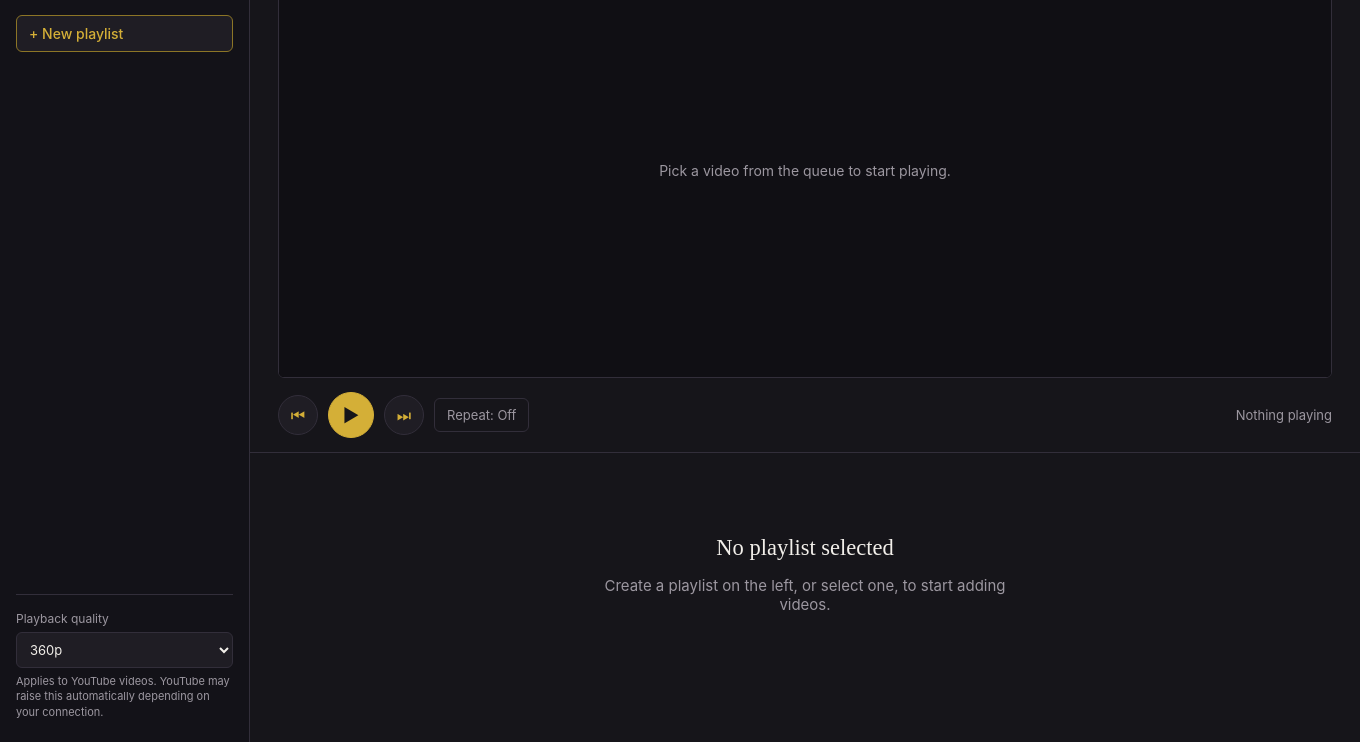
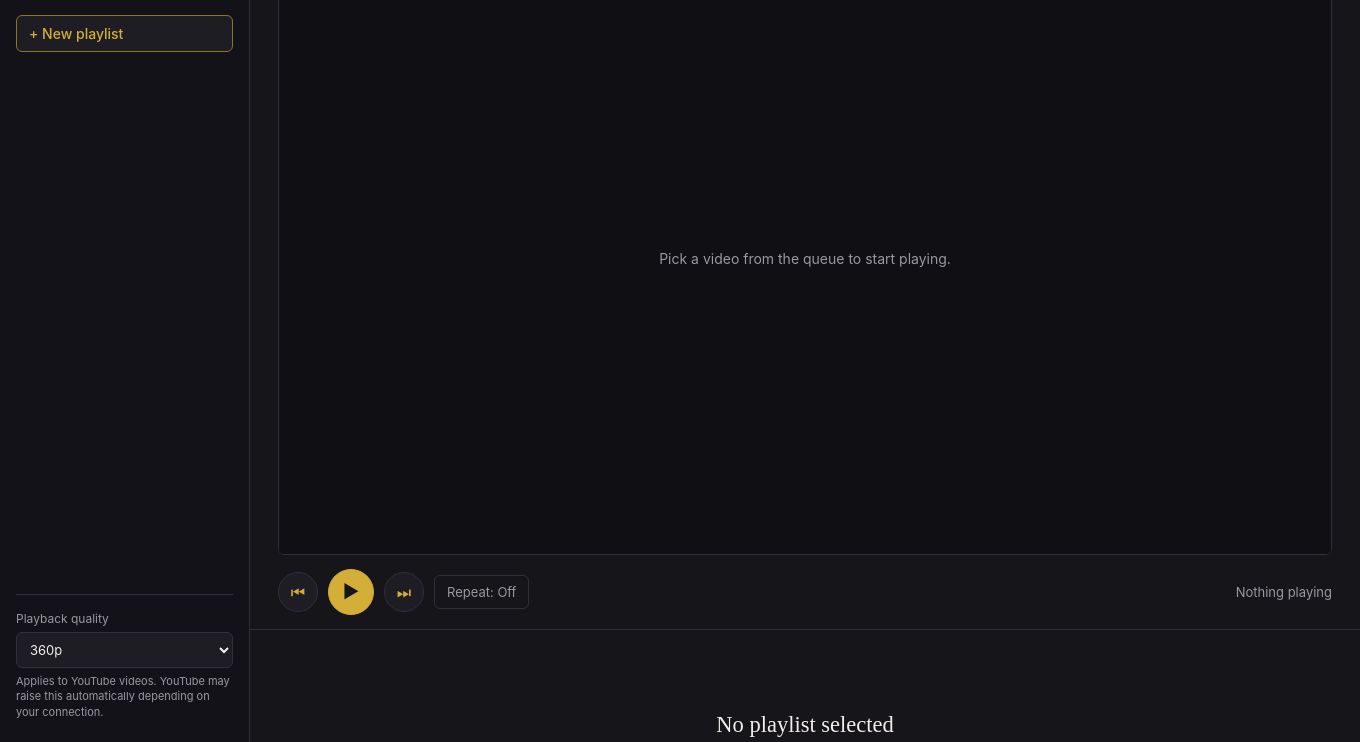
Before and after one commit to ahmedhalima/playlist-player, an Electron app: page renderer/index.html in a window 1360 px wide. Shown: the part 58-800 px from the top of the page. Drawn offline with Linux system fonts and the light colour scheme; no server answers.

Commit message:
fix video size

```diff
--- a/renderer/styles.css
+++ b/renderer/styles.css
@@ -157,7 +157,8 @@ button {
 .main {
   display: flex;
   flex-direction: column;
-  overflow: hidden;
+  overflow-y: auto;
+  overflow-x: hidden;
 }
 
 .player-zone {
@@ -169,7 +170,6 @@ button {
 .player-frame {
   position: relative;
   width: 100%;
-  max-height: 52vh;
   margin: 0 auto;
   aspect-ratio: 16 / 9;
   background: #000;
@@ -283,8 +283,7 @@ button {
 /* ---------- Queue ---------- */
 
 .queue-zone {
-  flex: 1 1 auto;
-  overflow-y: auto;
+  flex: 0 0 auto;
   padding: 22px 28px 40px 28px;
 }
 
```
